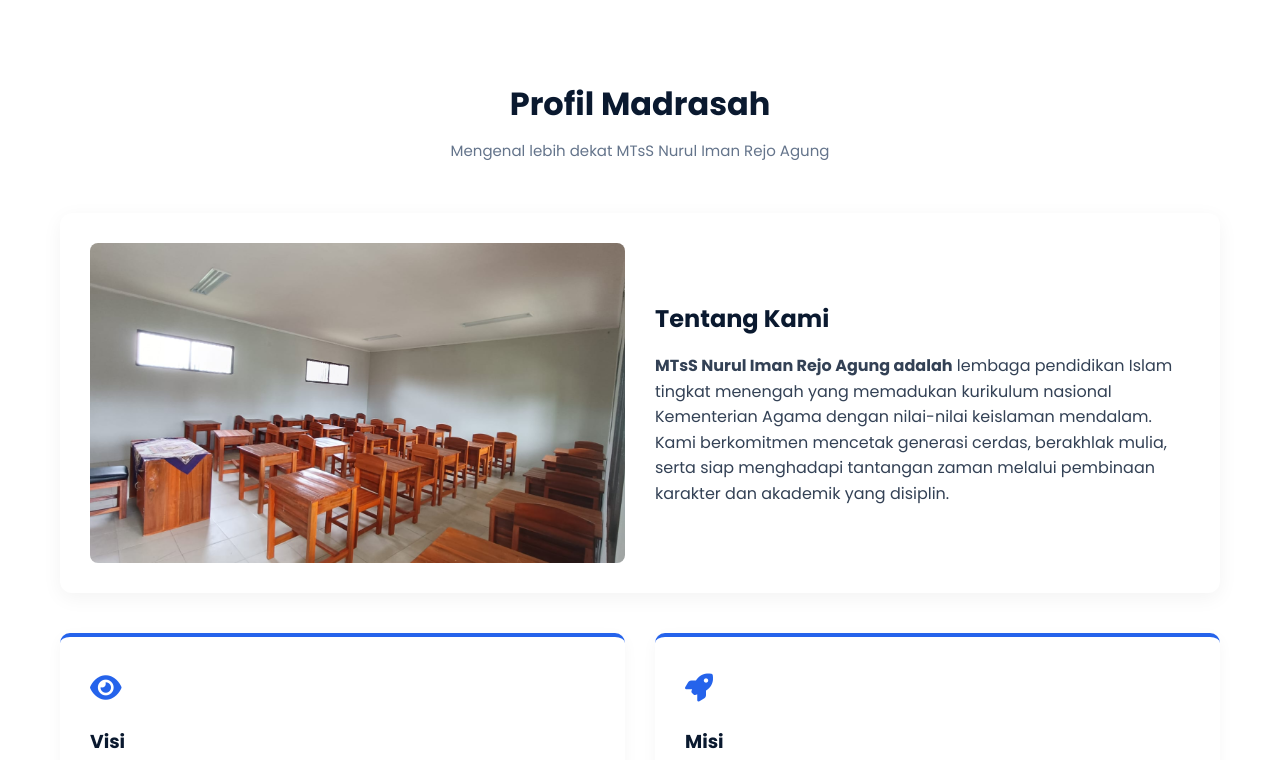
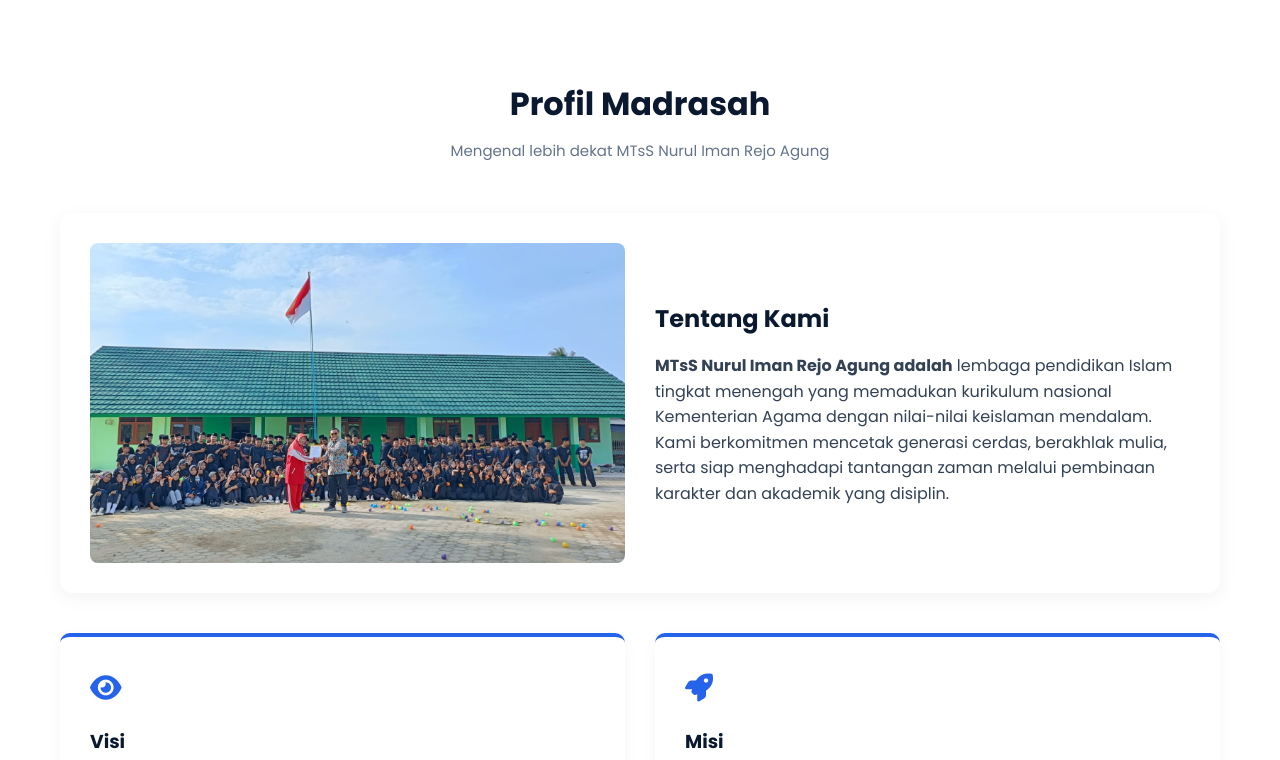
Before and after one commit to mtsnurulimanrejoagung-stack/websiteni2026, a plain HTML site: page index.html in a window 1280 px wide. Shown: the part 646-1406 px from the top of the page. Drawn offline with Linux system fonts and the light colour scheme; no server answers.

Commit message:
Update index.html

```diff
--- a/index.html
+++ b/index.html
@@ -101,7 +101,7 @@
             <div class="profile-grid">
                 <div class="profile-card">
                     <div class="profile-img">
-                        <img src="kelas.jpeg" alt="Gedung Madrasah">
+                        <img src="madrasah.jpeg" alt="Gedung Madrasah">
                     </div>
                     <div class="profile-text">
                         <h3>Tentang Kami</h3>
```
